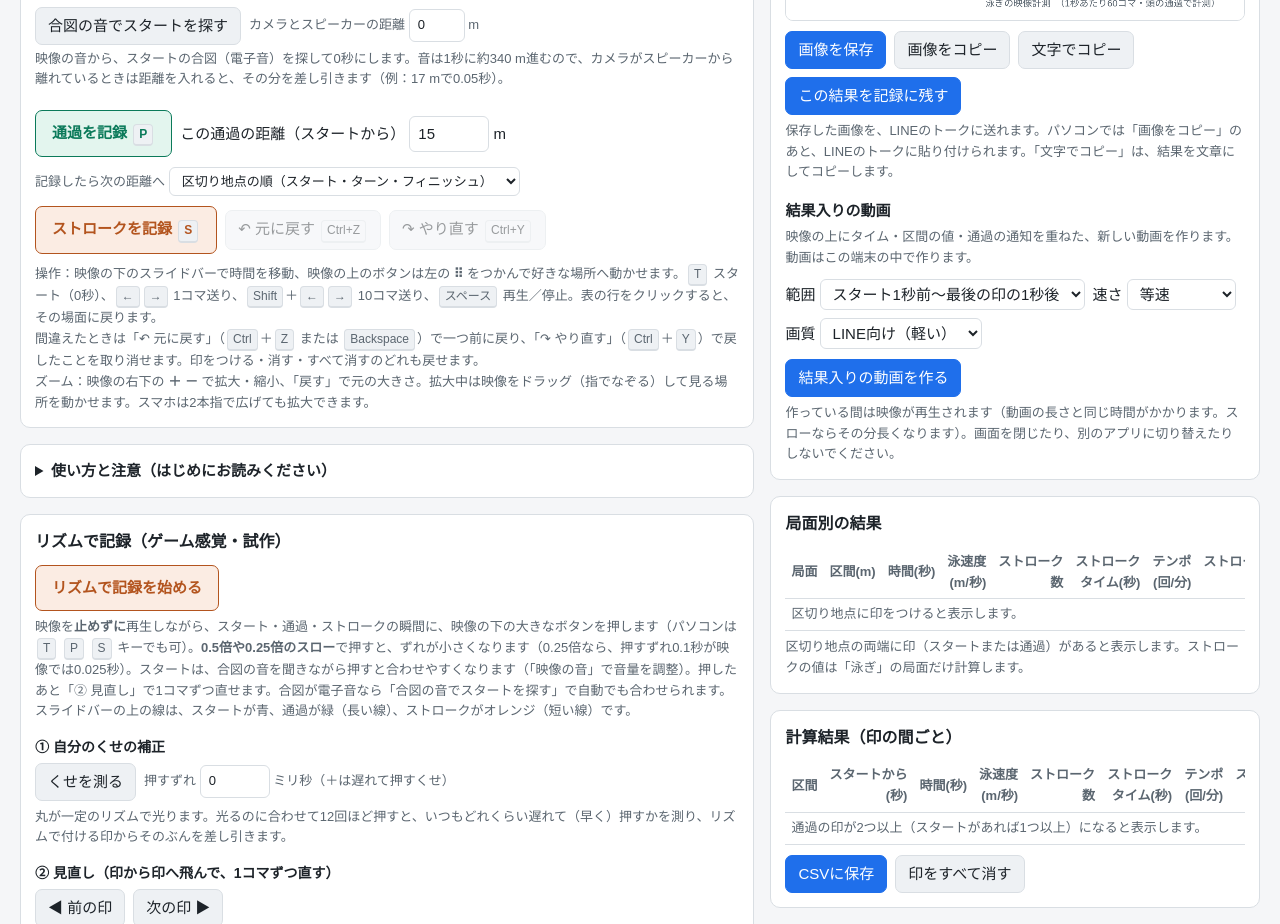
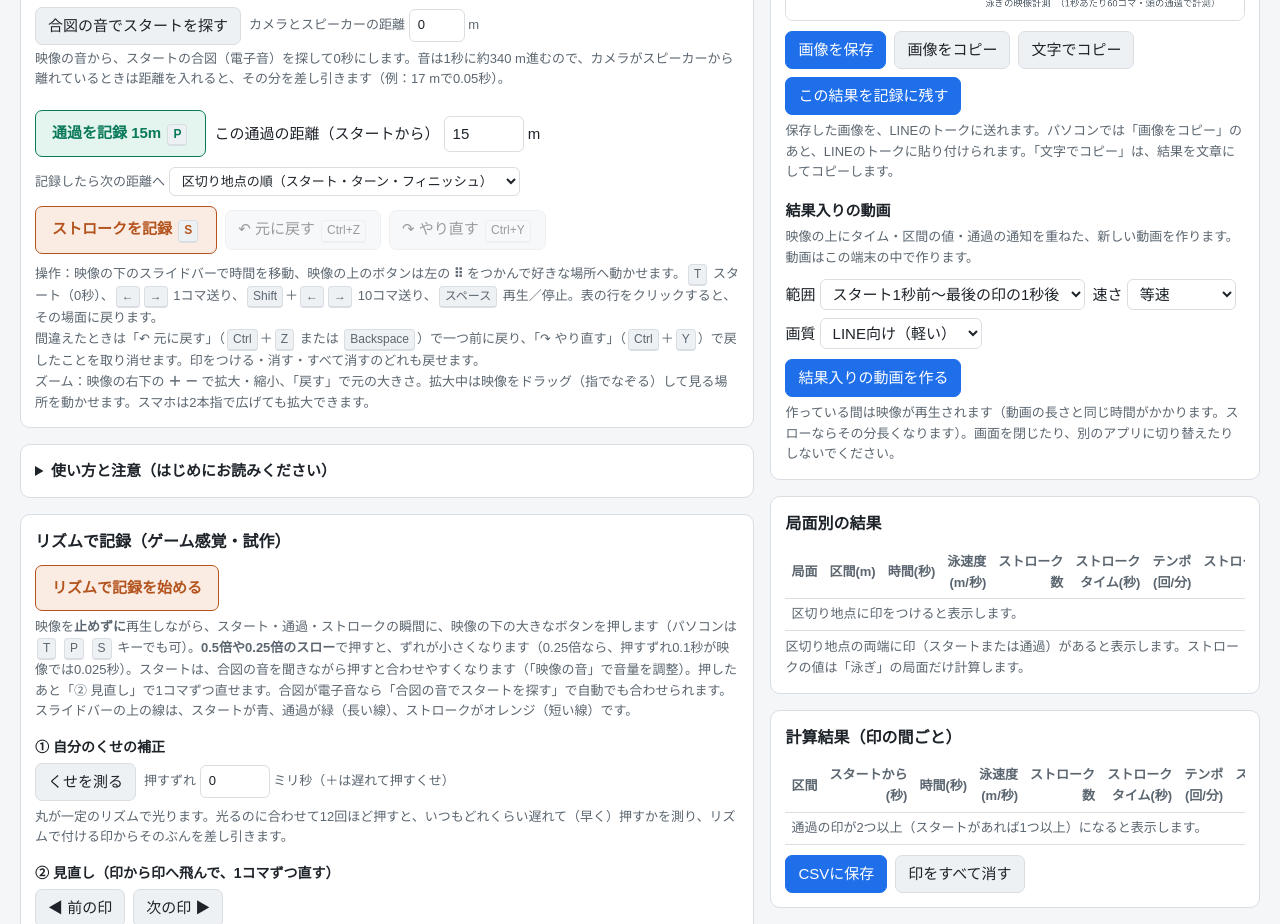
Before and after one commit to 091674hayashia-byte/swim-measure, a plain HTML site: page index.html in a window 1280 px wide. Shown: the part 842-1766 px from the top of the page. Drawn offline with Linux system fonts and the light colour scheme.

Commit message:
Update tool

```diff
--- a/index.html
+++ b/index.html
@@ -134,6 +134,10 @@ section{min-width:0}
 .caldot{width:64px;height:64px;border-radius:50%;background:var(--btn);margin:8px auto;transition:background .05s}
 .caldot.on{background:#e0702d}
 .panel h3{font-size:14px;margin:14px 0 4px}
+.nextpass{margin-top:8px;padding:6px 10px;border-radius:8px;background:var(--pass-weak);color:var(--text);font-size:14px}
+.nextpass b{color:var(--pass);font-size:17px}
+.nextpass.warn{background:var(--warn-weak)}
+.pd{font-weight:800}
 .flash{animation:fl .5s}
 @keyframes fl{from{background:var(--accent-weak)}to{background:transparent}}
 </style>
@@ -167,7 +171,7 @@ section{min-width:0}
       <div class="float" id="floatBar" title="左の ⠿ をつかむと、好きな場所へ動かせます">
         <span class="grip" id="floatGrip" aria-label="ボタンを動かす">⠿</span>
         <button class="start" data-mark="start">スタート<span class="lg">（0秒）にする</span> <span class="kbd">T</span></button>
-        <button class="pass" data-mark="pass">通過<span class="lg">記録</span> <span class="kbd">P</span></button>
+        <button class="pass" data-mark="pass">通過<span class="pd"></span><span class="lg">記録</span> <span class="kbd">P</span></button>
         <button class="stroke" data-mark="stroke">ストローク<span class="lg">記録</span> <span class="kbd">S</span></button>
         <button class="ur" id="fUndo" title="元に戻す（Ctrl+Z）" aria-label="元に戻す" disabled>↶</button>
         <button class="ur" id="fRedo" title="やり直す（Ctrl+Y）" aria-label="やり直す" disabled>↷</button>
@@ -177,9 +181,10 @@ section{min-width:0}
       </div>
     </div>
     <div class="dock" id="dock"></div>
+    <div class="nextpass" id="nextPass" hidden></div>
     <div class="rpad" id="rhyPad" hidden>
       <div class="lane" title="前のストロークの間隔から、次のストロークが来そうな時刻を示します。右端に届くころが押すタイミングです"><div class="lane-fill" id="laneFill"></div><span class="lane-hit"></span></div>
-      <div class="rbtns"><button class="start" id="rStart">スタート <span class="kbd">T</span></button><button class="pass" id="rPass">通過 <span class="kbd">P</span></button><button class="stroke" id="rStroke">ストローク <span class="kbd">S</span></button></div>
+      <div class="rbtns"><button class="start" id="rStart">スタート <span class="kbd">T</span></button><button class="pass" id="rPass">通過<span class="pd"></span> <span class="kbd">P</span></button><button class="stroke" id="rStroke">ストローク <span class="kbd">S</span></button></div>
       <div class="rrow"><span class="muted">速さ</span><button data-rate="0.25">0.25倍</button><button data-rate="0.5">0.5倍</button><button data-rate="1">1倍</button><button id="rPlay">再生／停止</button><label class="muted">音 <input type="range" class="volr" min="0" max="1" step="0.05" value="0.3" style="width:80px;vertical-align:middle"></label><button id="rEnd">リズムの記録を終わる</button></div>
       <div class="muted" id="rInfo" style="margin-top:6px"></div>
     </div>
@@ -223,7 +228,7 @@ section{min-width:0}
     <p class="muted" id="sigInfo" style="margin:4px 0 0">映像の音から、スタートの合図（電子音）を探して0秒にします。音は1秒に約340 m進むので、カメラがスピーカーから離れているときは距離を入れると、その分を差し引きます（例：17 mで0.05秒）。</p>
     <div class="row cands" id="sigCands" hidden></div>
     <div class="row">
-      <button class="big pass" id="bPass">通過を記録 <span class="kbd">P</span></button>
+      <button class="big pass" id="bPass">通過を記録<span class="pd"></span> <span class="kbd">P</span></button>
       <label>この通過の距離（スタートから） <input type="number" id="dist" value="15" step="any"> m</label>
     </div>
     <div class="row">
@@ -1298,7 +1303,7 @@ function render(flashId){
     rb.appendChild(tr);
   });
   $('resNote').innerHTML=notes.map(n=>'<div class="note">'+n+'</div>').join('');
-  renderPlan(); renderTicks(); drawCard(); buildOverlay(); liveOverlay();
+  renderPlan(); updateNextPass(); renderTicks(); drawCard(); buildOverlay(); liveOverlay();
   const pr=computePhases(), pb=$('phaseRes'); pb.innerHTML='';
   if(!pr.length){ pb.innerHTML='<tr><td class="l muted" colspan="8">区切り地点に印をつけると表示します。</td></tr>'; }
   pr.forEach(r=>{
@@ -1710,6 +1715,22 @@ function applySound(){ const x=parseFloat(document.querySelector('.volr').value)
   applySound();
 })();
 
+// ---- 次の通過の距離を見せる（通過のボタンと、映像の下の案内）----
+function updateNextPass(){
+  const d=parseFloat($('dist').value), D=num('evDist',100), L=num('pool',25), ok=Number.isFinite(d);
+  document.querySelectorAll('.pd').forEach(e=>e.textContent=ok?' '+fmtD(d)+'m':'');
+  const box=$('nextPass'); if(!box) return; box.hidden=!v.src;
+  const cps=checkpoints(), i=ok?cps.findIndex(c=>Math.abs(c-d)<1e-6):-1, done=marks.filter(m=>m.type==='pass').length;
+  const walls=wallDists(), isWall=ok&&walls.some(w=>Math.abs(w-d)<1e-6);
+  const ev=D+'m '+($('stroke').value||'')+'（'+(L===25?'短水路':'長水路')+'）';
+  box.classList.toggle('warn',ok&&d>D+1e-6);
+  box.textContent='';
+  const add=(t,b)=>{ const e=document.createElement(b?'b':'span'); e.textContent=t; box.appendChild(e); };
+  add('測定中：'+ev+'　次に「通過」を押すと '); add(ok?fmtD(d)+' m':'（距離が未入力）',true);
+  add(ok?(isWall?'（壁）':'')+' の通過'+(i>=0?'（区切り地点 '+(i+1)+'/'+cps.length+'）':'')+(d>D+1e-6?'　※種目の距離より先です':''):'');
+  add('　記録済みの通過 '+done+' 個');
+}
+
 render();
 renderHist();
 })();
```
